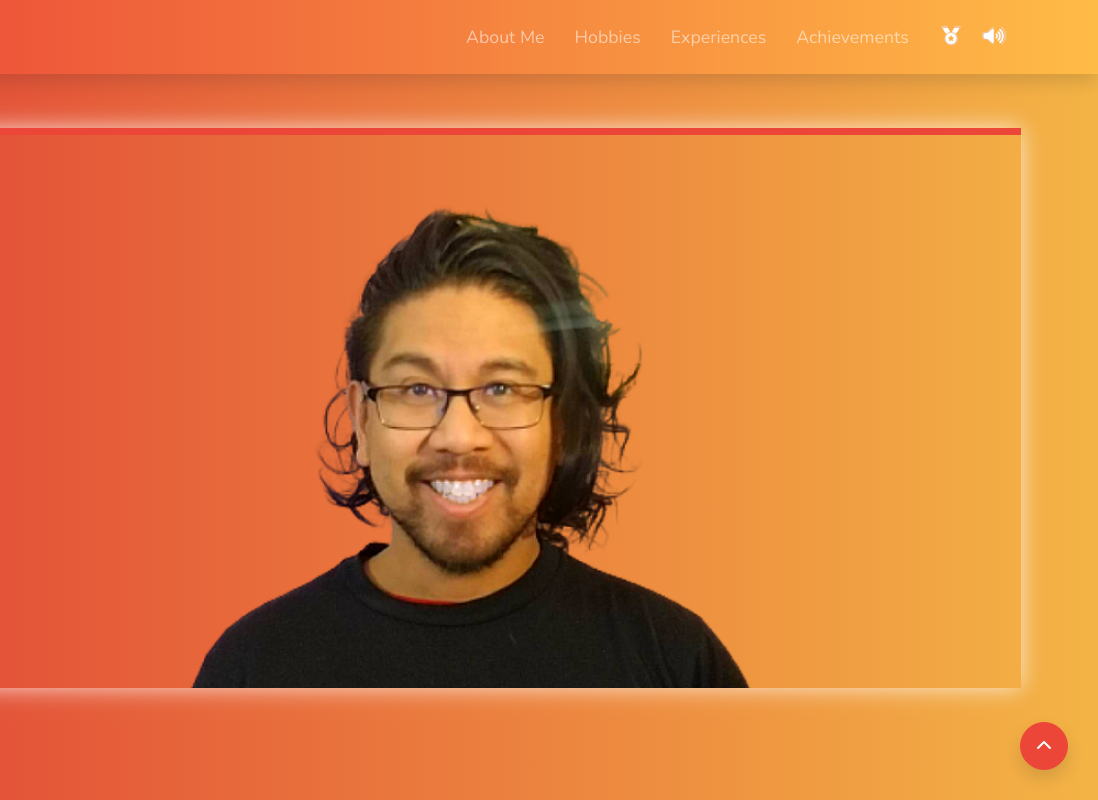
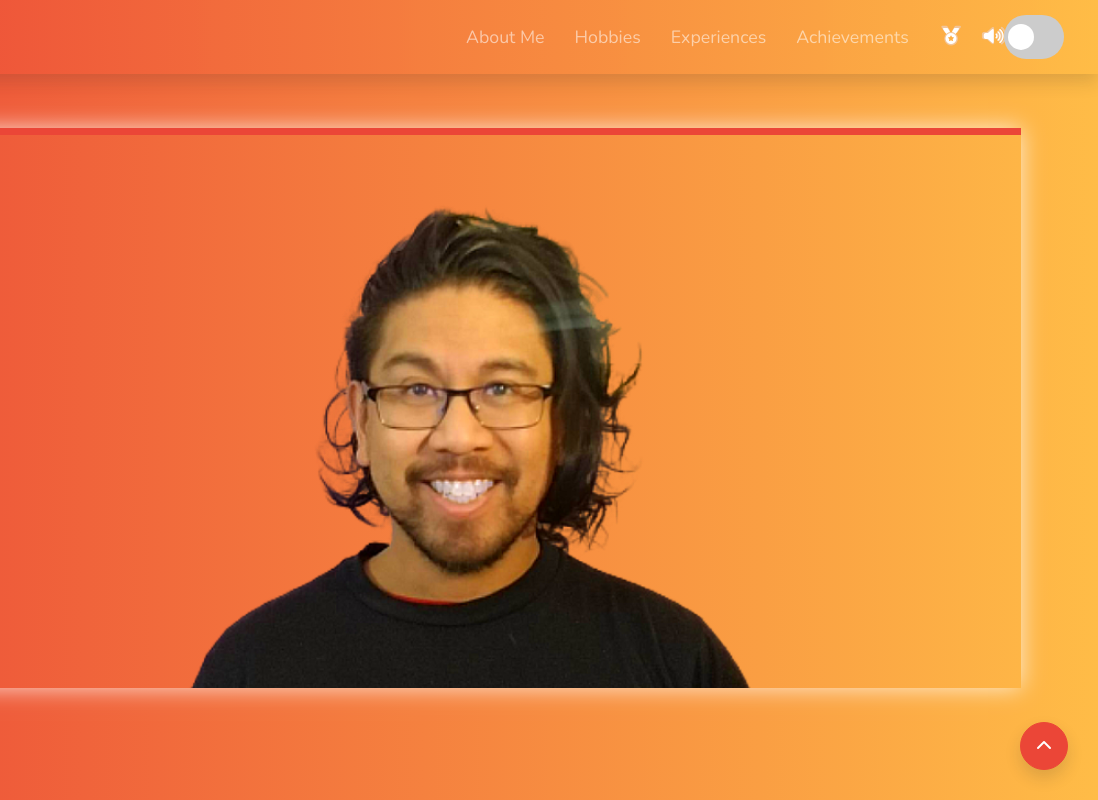
Before and after one commit to daryldelrosario/co-proevo_aboutme, a website: page index.html in a window 1280 px wide. Shown: the top 800 px of the page, 182-1280 px from the left. Drawn offline with nearby package versions, Linux system fonts and the light colour scheme.

Commit message:
create toggle switch for dark-mode

```diff
--- a/index.html
+++ b/index.html
@@ -18,7 +18,7 @@
     <title>About Daryl</title>
 </head>
 
-<body class="dark-mode">
+<body>
     <!-- START LIVE RADIO SECTION OVERLAY -->
     <div id="music-container">
         <label for="music-toggle" id="hide-player-btn"
@@ -180,6 +180,14 @@
                             <span>Break Me</span>
                         </label>
                     </span>
+                </div>
+
+                <!-- Toggle for Dark Mode -->
+                <div class="dark-mode-container">
+                    <label class="dark-mode-switch">
+                        <input type="checkbox" id="dark-mode-toggle">
+                        <span class="slider"></span>
+                    </label>
                 </div>
 
             </div>
--- a/scss/config/_extend.scss
+++ b/scss/config/_extend.scss
@@ -3,6 +3,11 @@
 // Background gradient using primary and secondary color
 %gradient {
     background: linear-gradient(to right, rgba($primary, 0.95), rgba($secondary, 0.95));
+}
+
+// Background gradient for dark-mode
+%dark-gradient {
+    background: linear-gradient(to right, rbga($dark-tone, 0.95), rgba($light-tone, 0.95));
 }
 
 // Flex center w/ direction row
--- a/scss/sections/_navbar.scss
+++ b/scss/sections/_navbar.scss
@@ -17,6 +17,64 @@ nav {
     img {
         width: 6rem;
         height: 3rem;
+    }
+
+    .dark-mode-container {
+        position: absolute;
+        right: 0;
+        top: 50%;
+        transform: translateY(-50%);
+        margin-right: 2.13rem;
+
+        .dark-mode-switch {
+            display: inline-block;
+            width: 3.75rem;
+            height: 2.13rem;
+            margin-bottom: 0.63rem;
+            margin-inline: auto;
+
+            input {
+                opacity: 0;
+                width: 0;
+                height: 0;
+
+                &:focus + .slider {
+                    box-shadow: 0 0 2px #2196f3;
+                }
+
+                &:checked + .slider:before {
+                    position: absolute;
+                    top: 50%;
+                    transform: translateY(-50%) translateX(1.63rem);
+                }
+            }
+
+            .slider {
+                position: absolute;
+                cursor: pointer;
+                top: 0;
+                left: 0;
+                right: 0;
+                bottom: 0;
+                background-color: #ccc;
+                transition: all 0.4s ease-in;
+                border-radius: 2.13rem;
+
+                &:before {
+                    position: absolute;
+                    top: 50%;
+                    transform: translateY(-50%);
+                    content: "";
+                    height: 1.63rem;
+                    width: 1.63rem;
+                    left: 0.25rem;
+                    bottom: 0.25rem;
+                    background-color: white;
+                    transition: 0.4s;
+                    border-radius: 50%;
+                }
+            }
+        }
     }
 }
 
--- a/scss/sections/_universal.scss
+++ b/scss/sections/_universal.scss
@@ -51,4 +51,6 @@ h2 {
 .dark-mode {
     background-color: #252525;
     color: #f2f2f2;
+
+    @extend %dark-gradient;
 }
```
Also changed, not shown: assets/css/main.css.
